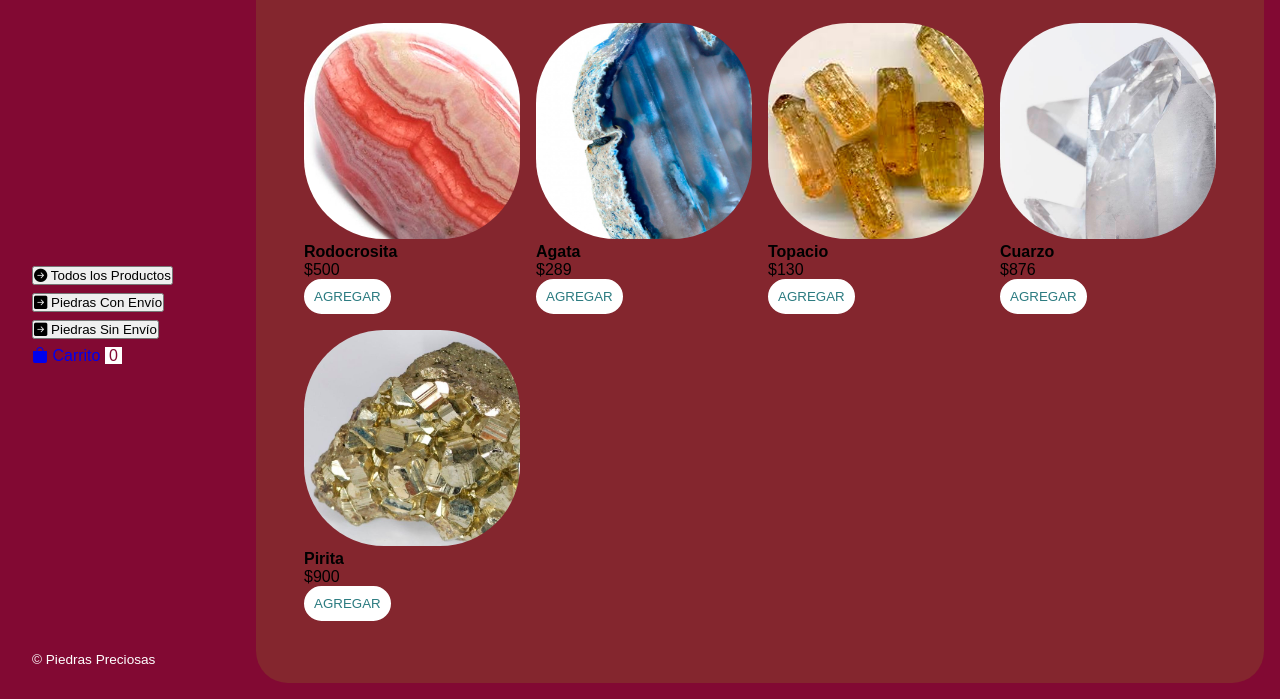
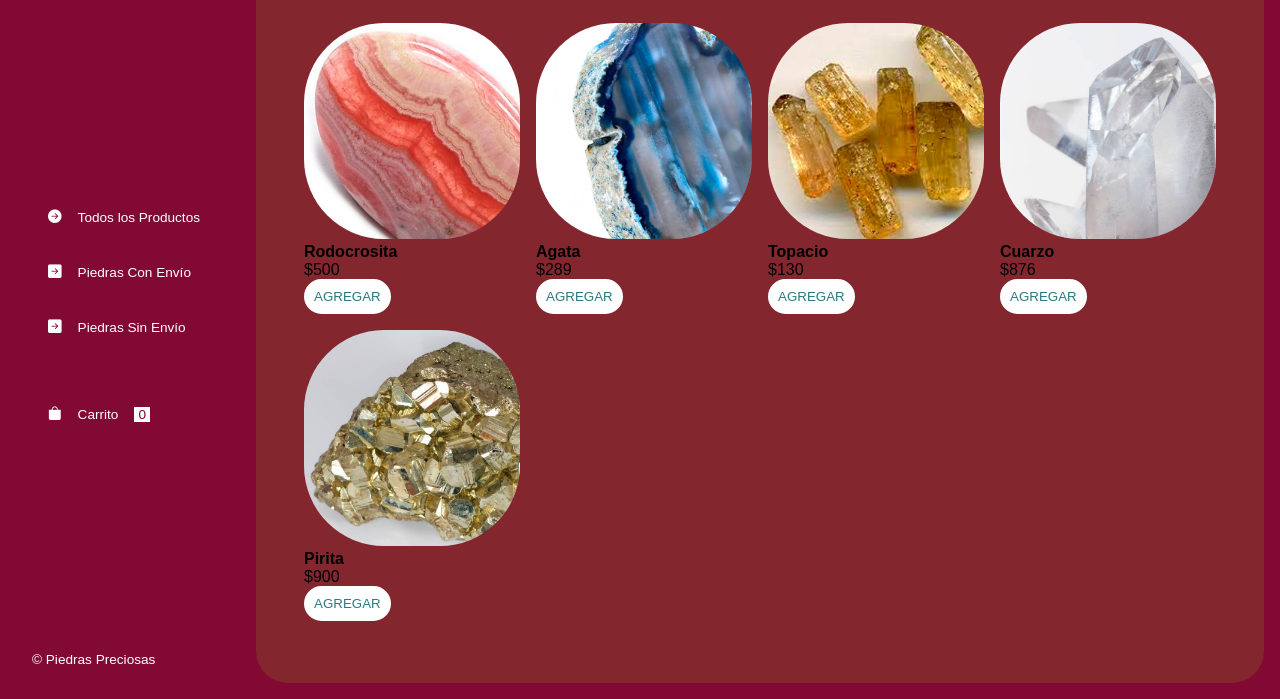
Before and after one commit to MadeByUlaises/javascript-coder-house, a plain HTML site: page index.html in a window 1280 px wide. Both pictures are taken after a click on the button "Todos los Productos". Shown: the part 101-800 px from the top of the page. Drawn offline with nearby package versions, Linux system fonts and the light colour scheme.

Commit message:
Entrega Final JS Ulises Borda

```diff
--- a/JavaScript/index.js
+++ b/JavaScript/index.js
@@ -1,55 +1,11 @@
-const productos = [
-    {
-        id: "piedra-01",
-        titulo: "Rodocrosita",
-        imagen: "./imgs/rodocrosita.jpeg",
-        categoria: {
-            nombre: "Piedras",
-            id: "con envio"
-        },
-        precio: 500
-    },
-    {
-        id: "piedra-02",
-        titulo: "Agata",
-        imagen: "./imgs/agata.jpeg",
-        categoria: {
-            nombre: "Piedras",
-            id: "sin envio"
-        },
-        precio: 289
-    },
-    {
-        id: "piedra-03",
-        titulo: "Topacio",
-        imagen: "./imgs/topacio.jpeg",
-        categoria: {
-            nombre: "Piedras",
-            id: "sin envio"
-        },
-        precio: 130
-    },
-    {
-        id: "piedra-04",
-        titulo: "Cuarzo",
-        imagen: "./imgs/cuarzo.jpeg",
-        categoria: {
-            nombre: "Piedras",
-            id: "sin envio"
-        },
-        precio: 876
-    },
-    {
-        id: "piedra-05",
-        titulo: "Pirita",
-        imagen: "./imgs/pirita.jpeg",
-        categoria: {
-            nombre: "Piedras",
-            id: "con envio"
-        },
-        precio: 900
-    },
-];
+let productos = [];
+
+fetch ("./JavaScript/productos.json")
+    .then(response => response.json())
+    .then(data => {
+        productos = data;
+        cargarProductos(productos);
+    })
 
 
 const contenedorProductos = document.querySelector("#contenedor-productos");
@@ -87,7 +43,7 @@ botonesCategorias.forEach(boton => {
 
         if (e.currentTarget.id != "todos") {
             const productoCategoria = productos.find(producto => producto.categoria.id === e.currentTarget.id);
-            tituloPrincipal.innerText = productoCategoria.categoria.nombre;
+            tituloPrincipal.innerText = "Piedras "+ productoCategoria.categoria.id;
             console.log(productoCategoria);
 
             const productosBoton = productos.filter(producto => producto.categoria.id === e.currentTarget.id);
@@ -122,6 +78,26 @@ if (productosEnCarritoLS) {
 
 
 function agregarAlCarrito(e){
+
+    Toastify({
+        text: " Producto Añadido al Carrito! ",
+        duration: 3000,
+        close: true,
+        gravity: "top",
+        position: "right",
+        stopOnFocus: true,
+        offset: {
+            x: "1.5rem",
+            y: "1.5rem"
+        },
+        style: {
+        background: "linear-gradient(to right, #820933, #D84797)",
+        borderRadius: "2rem"
+        },
+        onClick: function(){}
+    }).showToast();
+
+
     const idBoton = e.currentTarget.id;
     const productoAgregado = productos.find( producto => producto.id === idBoton);
 
--- /dev/null
+++ b/JavaScript/productos.json
@@ -0,0 +1,52 @@
+[
+    {
+        "id": "piedra-01",
+        "titulo": "Rodocrosita",
+        "imagen": "./imgs/rodocrosita.jpeg",
+        "categoria": {
+            "nombre": "Piedras",
+            "id": "Con Envio"
+        },
+        "precio": 500
+    },
+    {
+        "id": "piedra-02",
+        "titulo": "Agata",
+        "imagen": "./imgs/agata.jpeg",
+        "categoria": {
+            "nombre": "Piedras",
+            "id": "Sin Envio"
+        },
+        "precio": 289
+    },
+    {
+        "id": "piedra-03",
+        "titulo": "Topacio",
+        "imagen": "./imgs/topacio.jpeg",
+        "categoria": {
+            "nombre": "Piedras",
+            "id": "Sin Envio"
+        },
+        "precio": 130
+    },
+    {
+        "id": "piedra-04",
+        "titulo": "Cuarzo",
+        "imagen": "./imgs/cuarzo.jpeg",
+        "categoria": {
+            "nombre": "Piedras",
+            "id": "Sin Envio"
+        },
+        "precio": 876
+    },
+    {
+        "id": "piedra-05",
+        "titulo": "Pirita",
+        "imagen": "./imgs/pirita.jpeg",
+        "categoria": {
+            "nombre": "Piedras",
+            "id": "Con Envio"
+        },
+        "precio": 900
+    }
+]
--- a/css/main.css
+++ b/css/main.css
@@ -104,6 +104,17 @@ aside{
 .boton-carrito.active .numerito{
     background-color: var(--clr-white);
     color: var(--clr-white);
+}
+
+.boton-categoria {
+    background-color: transparent;
+    border: 0;
+    font-size: .85rem;
+    color: var(--clr-white);
+    cursor: pointer;
+    display: flex;
+    gap: 1rem;
+    padding: 1rem;
 }
 .texto-footer{
     color: var(--clr-white);
--- a/index.html
+++ b/index.html
@@ -4,8 +4,9 @@
     <meta charset="UTF-8">
     <meta name="viewport" content="width=device-width, initial-scale=1.0">
     <title> Tienda Piedras Preciosas </title>
+    <link rel="stylesheet" href="https://cdn.jsdelivr.net/npm/bootstrap-icons@1.11.3/font/bootstrap-icons.min.css">
+    <link rel="stylesheet" type="text/css" href="https://cdn.jsdelivr.net/npm/toastify-js/src/toastify.min.css">
     <link rel="stylesheet" href="./css/main.css">
-    <link rel="stylesheet" href="https://cdn.jsdelivr.net/npm/bootstrap-icons@1.11.3/font/bootstrap-icons.min.css">
 </head>
 <body>
     <div class="wrapper">
@@ -16,8 +17,8 @@
             <nav>
                 <ul class="menu active">
                     <li> <button id="todos" class="boton-categoria active"> <i class="bi bi-arrow-right-circle-fill"></i> Todos los Productos </button> </li>
-                    <li> <button id="con envio"  class="boton-categoria"> <i class="bi bi-arrow-right-square-fill"></i> Piedras Con Envío </button> </li>
-                    <li> <button id="sin envio"  class="boton-categoria"> <i class="bi bi-arrow-right-square-fill"></i> Piedras Sin Envío </button> </li>
+                    <li> <button id="Con Envio"  class="boton-categoria"> <i class="bi bi-arrow-right-square-fill"></i> Piedras Con Envío </button> </li>
+                    <li> <button id="Sin Envio"  class="boton-categoria"> <i class="bi bi-arrow-right-square-fill"></i> Piedras Sin Envío </button> </li>
                     <li>
                         <a class="boton-categoria boton-carrito" href="./carrito.html">
                         <i class="bi bi-bag-fill"></i> Carrito <span id="numerito-carrito" class="numerito"> 0 </span>
@@ -35,6 +36,7 @@
         </div>
     </main>
 </div>
+    <script type="text/javascript" src="https://cdn.jsdelivr.net/npm/toastify-js"></script>
     <script src="./JavaScript/index.js"></script>
 </body>
 </html>
```
Also changed, not shown: carrito.html (+3 -1 lines), 2 other files.
